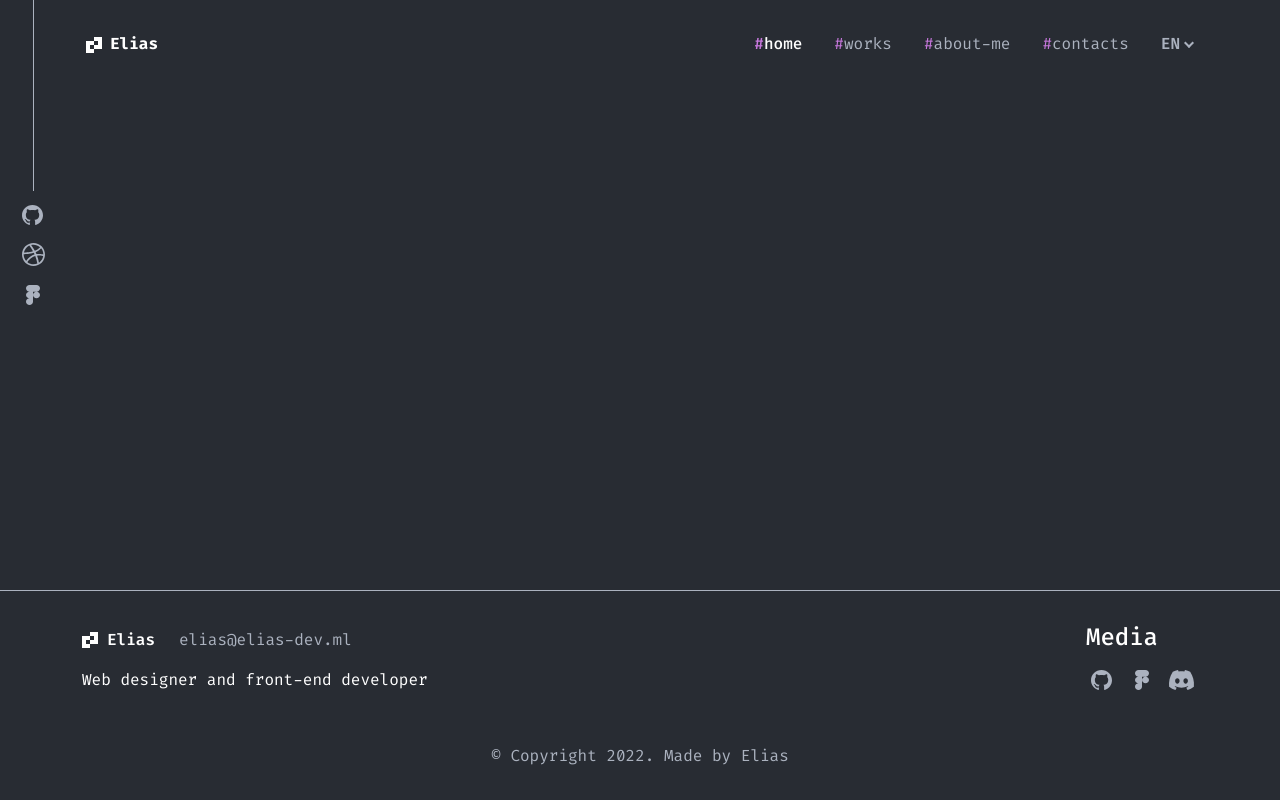
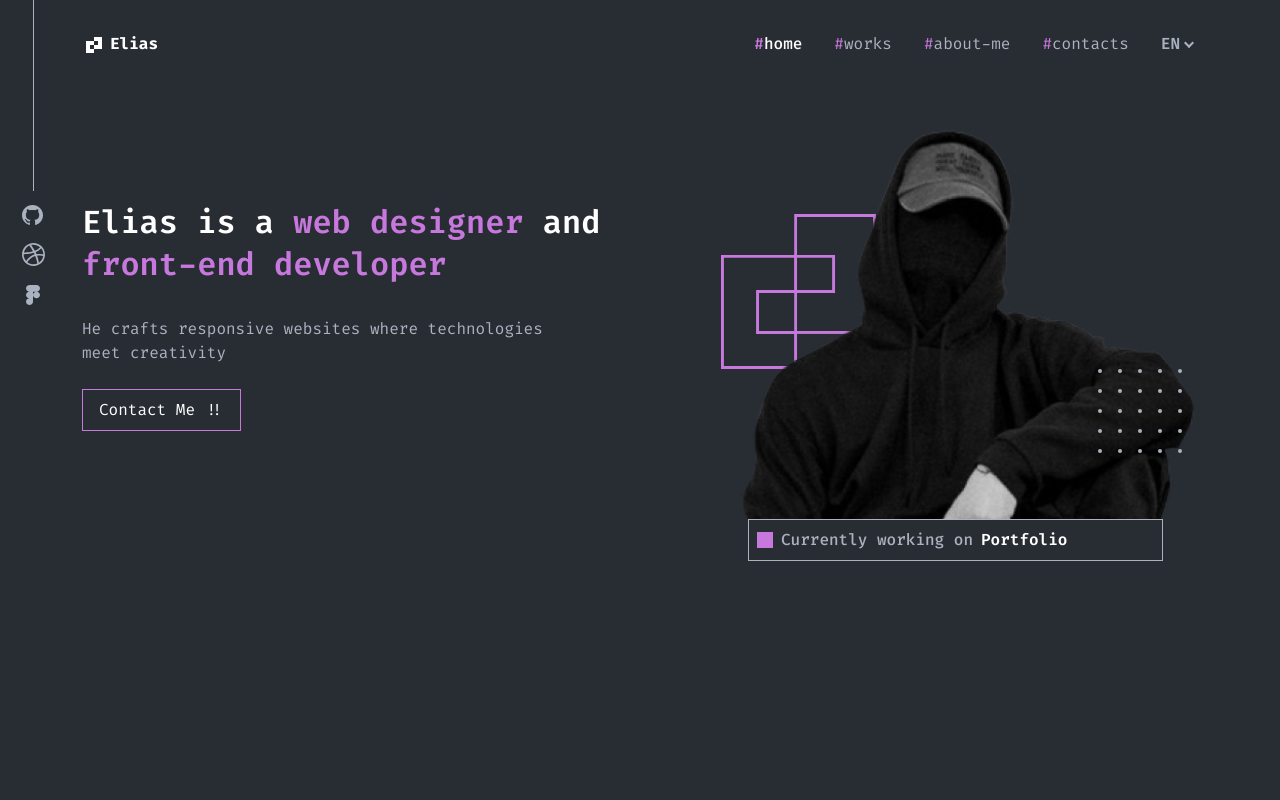
Before and after one commit to vcpc/Portfolio-Belal, an Angular app: page / in a window 1280 px wide. Shown: the top 800 px of the page. Built offline with nearby package versions, Linux system fonts and the light colour scheme.

Commit message:
reslove conflict

```diff
--- a/src/app/app.component.html
+++ b/src/app/app.component.html
@@ -2,5 +2,5 @@
   <app-navbar></app-navbar>
   <app-medialine></app-medialine>
 </header>
-<main></main>
+<app-home></app-home>
 <app-footer></app-footer>
--- /dev/null
+++ b/src/app/core/components/home/home.component.html
@@ -0,0 +1,48 @@
+<main class="home">
+  <div class="container">
+    <div
+      class="row gx-2 align-items-center justify-content-between home__row-mb"
+    >
+      <div class="col-lg-6 px-0">
+        <div class="home__heading">
+          <h1 class="mb-0 pe-1 p-md-0 text-white">
+            Elias is a <span class="color-main">web designer</span>
+            and
+            <span class="color-main"> front-end developer </span>
+          </h1>
+          <p class="mb-4 text-main-secondary">
+            He crafts responsive websites where technologies meet creativity
+          </p>
+          <button
+            class="btn btn-main-primary primaryBorder text-white rounded-0 px-3 text-capitalize d-none d-md-block"
+          >
+            <a RouterLink="/contact"></a>
+            contact me !!
+          </button>
+        </div>
+      </div>
+
+      <div class="col-lg-6 home__images position-relative px-0">
+        <div class="home__main mb-0 ms-lg-auto">
+          <figure class="mb-0">
+            <img class="w-100" src="./assets/Image-1.png" alt="logo" />
+            <img class="home__dots position-absolute" src="./assets/Dots.svg" />
+            <img
+              class="home__outline position-absolute"
+              src="./assets/logo-outline.svg"
+            />
+          </figure>
+          <div
+            class="home__frame p-2 d-flex align-items-center gap-2 color-main grayBorder"
+          >
+            <div class="home__box primaryBorder bg-main-primary"></div>
+            <div class="home__title d-flex flex-column flex-md-row text-white">
+              <p class="mb-0 pe-2 text-main-secondary">Currently working on</p>
+              <span>Portfolio</span>
+            </div>
+          </div>
+        </div>
+      </div>
+    </div>
+  </div>
+</main>
--- /dev/null
+++ b/src/app/core/components/home/home.component.scss
@@ -0,0 +1,124 @@
+.home {
+  $refer: &;
+
+  /* Box Model */
+  padding-top: 123px;
+  min-height: 100vh;
+
+  /* Color */
+  background-color: #282c33;
+
+  &__row-mb {
+    /* Positioning */
+    margin: auto {
+      bottom: 112px;
+    }
+  }
+
+  &__heading {
+    h1 {
+      /* Text  */
+      font : {
+        weight: 600;
+        size: 32px;
+      }
+      line-height: normal;
+    }
+
+    p {
+      /* Box Model */
+      max-width: 90%;
+      margin: auto {
+        left: 0;
+        start: 0;
+        top: 32px;
+        bottom: 24px;
+      }
+    }
+  }
+
+  &__images {
+    #{$refer}__main {
+      /* Positioning */
+      position: relative;
+
+      /* Box Model */
+      width: 469px;
+      height: 386px;
+
+      /* Other */
+      z-index: 1;
+
+      @media (max-width: 500px) {
+        width: 100%;
+        // left: 22px;
+      }
+    }
+
+    #{$refer}__dots {
+      /* Box Model */
+      width: 84px;
+      height: 84px;
+
+      /* Positioning */
+      bottom: 56px;
+      right: 16px;
+
+      /* Other */
+      z-index: 1;
+      @media (max-width: 500px) {
+        /* Box Model */
+        bottom: 70px;
+      }
+    }
+
+    #{$refer}__outline {
+      /* Positioning */
+      bottom: 140px;
+      left: -8px;
+
+      /* Box Model */
+      width: 155px;
+      height: 155px;
+
+      /* Other */
+      @media (max-width: 500px) {
+        /* Positioning */
+        left: -6px;
+      }
+      z-index: -1;
+    }
+  }
+
+  &__frame {
+    /* Box Model */
+    width: 415px;
+
+    /* Text */
+    font-weight: 500;
+
+    /* Other */
+    @media (min-width: 501px) {
+      margin: {
+        left: 19px;
+      }
+    }
+    /* Other */
+    @media (max-width: 500px) {
+      width: 100%;
+    }
+    span {
+      /* Text*/
+      font-weight: 600;
+    }
+
+    #{$refer}__box {
+      /* Positioning */
+      left: 0;
+
+      /* box Model */
+      width: 16px;
+      height: 16px;
+    }
+  }
+}
--- /dev/null
+++ b/src/app/styles/components/_button.scss
@@ -0,0 +1,19 @@
+button.btn-main-primary,
+.btn-main-primary:active {
+  /* Box Model */
+  padding: 8px 16px;
+  border: 1px solid $primary;
+  border-radius: 0;
+  color: white;
+
+  /* Other */
+  transition: all 300ms ease-out;
+  &:hover {
+    /* Box Model */
+    border: 1px solid $primary;
+
+    /* Color */
+    background-color: rgba($color: $primary, $alpha: 20%);
+    color: white;
+  }
+}
--- a/src/app/styles/utilities/_variables.scss
+++ b/src/app/styles/utilities/_variables.scss
@@ -7,10 +7,6 @@ $primary: #c778dd;
 /* Main Font */
 $font: "Fira Code";
 
-.text-main {
-  /* Color */
-  color: $primary;
-}
 .bg-main {
   /* Color */
   background-color: $background;
@@ -19,7 +15,30 @@ $font: "Fira Code";
   /* Color */
   background-color: $gray;
 }
+.bg-main-primary {
+  /* Color */
+  background-color: $primary;
+}
+
+.text-main {
+  /* Color */
+  color: $primary;
+}
+
 .text-main-secondary {
   /* Color */
   color: $gray;
 }
+
+.color-main {
+  /* Color */
+  color: $primary;
+}
+
+.primaryBorder {
+  border: 1px solid $primary;
+}
+
+.grayBorder {
+  border: 1px solid $gray;
+}
--- a/src/styles.scss
+++ b/src/styles.scss
@@ -2,3 +2,4 @@
 @import "variables.scss";
 @import "base.scss", "typography.scss";
 @import "mixins.scss";
+@import "button";
```
Also changed, not shown: src/app/core/components/home/home.component.ts (added, +12 -0 lines), src/app/core/core.module.ts (+14 -2 lines).
